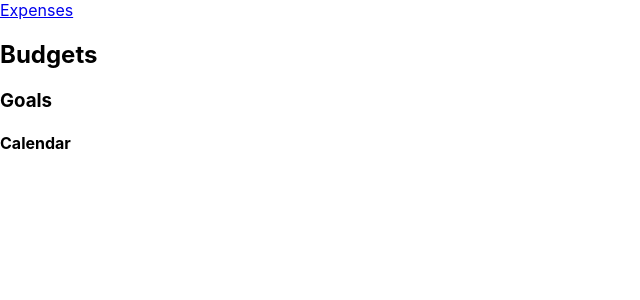
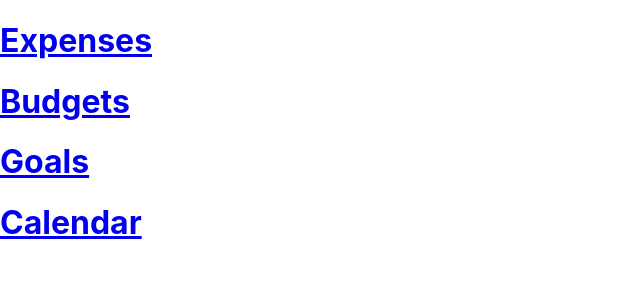
Before and after one commit to victorsandru/Benji, a React (Create React App) app in the folder benji/: page / in a window 1280 px wide. Shown: the top 300 px of the page, without its empty margins (0-640 px from the left). Built offline with nearby package versions, Linux system fonts and the light colour scheme.

Commit message:
Created all pages and links

```diff
--- a/benji/src/App.js
+++ b/benji/src/App.js
@@ -5,10 +5,10 @@ function App() {
   return (
     <div className="App">
       <header className="App-header">
-        <Link to="/expenses">Expenses</Link>
-        <h2>Budgets</h2>
-        <h3>Goals</h3>
-        <h4>Calendar</h4>
+        <h1><Link to="/expenses">Expenses</Link></h1>
+        <h1><Link to="/budgets">Budgets</Link></h1>
+        <h1><Link to="/goals">Goals</Link></h1>
+        <h1><Link to="/calendar">Calendar</Link></h1>
       </header>
     </div>
   );
--- /dev/null
+++ b/benji/src/Budgets.js
@@ -0,0 +1,13 @@
+import './Budgets.css';
+
+function Budgets() {
+  return (
+    <div className="App">
+      <header className="App-header">
+        <h1>Budgets</h1>
+      </header>
+    </div>
+  );
+}
+
+export default Budgets;
--- /dev/null
+++ b/benji/src/Calendar.js
@@ -0,0 +1,13 @@
+import './Calendar.css';
+
+function Calendar() {
+  return (
+    <div className="App">
+      <header className="App-header">
+        <h1>Calendar</h1>
+      </header>
+    </div>
+  );
+}
+
+export default Calendar;
--- /dev/null
+++ b/benji/src/Goals.js
@@ -0,0 +1,13 @@
+import './Goals.css';
+
+function Goals() {
+  return (
+    <div className="App">
+      <header className="App-header">
+        <h1>Goals</h1>
+      </header>
+    </div>
+  );
+}
+
+export default Goals;
--- a/benji/src/index.js
+++ b/benji/src/index.js
@@ -1,10 +1,13 @@
 import React from 'react';
 import ReactDOM from 'react-dom/client';
+import { BrowserRouter, Routes, Route } from "react-router-dom";
 import './index.css';
 import App from './App';
 import Expenses from './Expenses'
 import reportWebVitals from './reportWebVitals';
-import { BrowserRouter, Routes, Route } from "react-router-dom";
+import Budgets from './Budgets';
+import Goals from './Goals';
+import Calendar from './Calendar';
 
 const root = ReactDOM.createRoot(document.getElementById('root'));
 root.render(
@@ -12,6 +15,9 @@ root.render(
     <Routes>
       <Route path="/" element={<App />} />
       <Route path="expenses" element={<Expenses />} />
+      <Route path="budgets" element={<Budgets />} />
+      <Route path="goals" element={<Goals />} />
+      <Route path="calendar" element={<Calendar />} />
     </Routes>
   </BrowserRouter>
 );
```
Also changed, not shown: benji/src/Budgets.css (added), benji/src/Calendar.css (added), benji/src/Goals.css (added).
